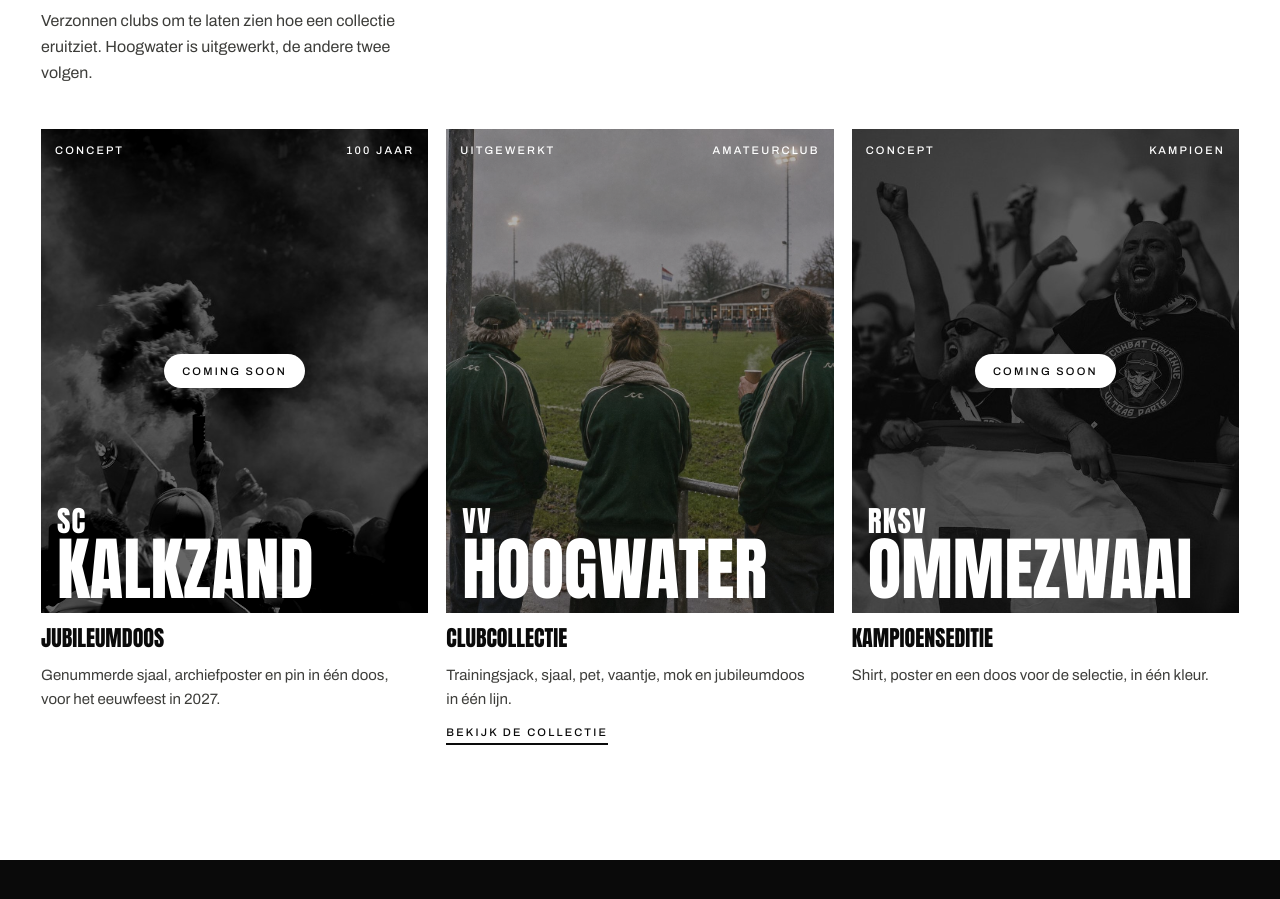
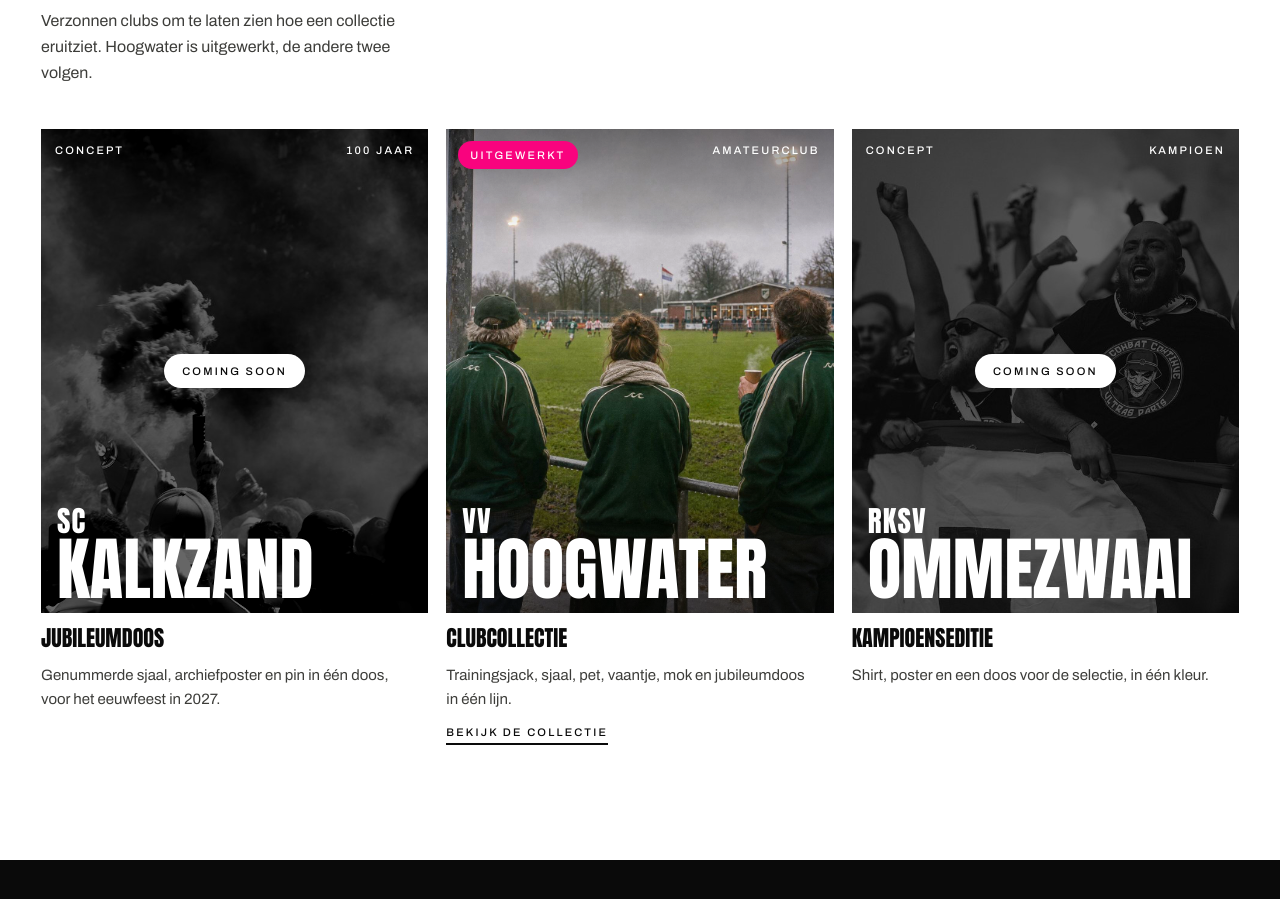
Before and after one commit to pmvndk/studiototaal, a plain HTML site: page index.html in a window 1280 px wide. Shown: the part 5410-6309 px from the top of the page. Drawn offline with Linux system fonts and the light colour scheme.

Commit message:
Hoogwater-kaart vol in kleur met roze label
Co-Authored-By: Claude Opus 5.5 <noreply@anthropic.com>

```diff
--- a/index.html
+++ b/index.html
@@ -150,6 +150,11 @@ img{max-width:100%;display:block}
 .card .tg{position:absolute;left:14px;top:14px;color:var(--w)}
 .card .ed{position:absolute;right:14px;top:14px;color:var(--w)}
 .card.soon .bd img,.card.soon:hover .bd img,.card.soon.live .bd img{filter:grayscale(1) contrast(1.2) brightness(.4)}
+.card.af .bd img,.card.af:hover .bd img,.card.af.live .bd img{filter:saturate(1.3) contrast(1.08) brightness(1.02)}
+.card.af .bd::after{content:"";position:absolute;inset:auto 0 0 0;height:45%;background:linear-gradient(to top,rgba(0,0,0,.6),transparent);pointer-events:none}
+.card.af .bd::before{content:"";position:absolute;inset:0 0 auto 0;height:22%;background:linear-gradient(to bottom,rgba(0,0,0,.45),transparent);pointer-events:none;z-index:1}
+.card.af .nm,.card.af .tg,.card.af .ed{z-index:2}
+.card.af .tg{background:#F9037E;color:var(--w);border-radius:999px;padding:7px 12px;top:12px;left:12px}
 .card .cs{position:absolute;inset:0;display:grid;place-items:center;pointer-events:none}
 .card .cs span{background:var(--w);color:var(--k);border-radius:999px;padding:10px 18px}
 .card .go{color:var(--k);text-decoration:none;border-bottom:2px solid var(--k);justify-self:start;padding-bottom:3px}
@@ -259,7 +264,7 @@ footer .credits{color:#6E6E6A;font-size:12px;line-height:1.5;margin-top:16px;max
   <div class="head"><h2 class="disp">Drie clubs, in concept</h2><p>Verzonnen clubs om te laten zien hoe een collectie eruitziet. Hoogwater is uitgewerkt, de andere twee volgen.</p></div>
   <div class="cards">
     <article class="card soon"><div class="bd"><img src="img/unsplash/rook.jpg" alt=""><div class="cs"><span class="cap">Coming soon</span></div><span class="cap tg">Concept</span><span class="cap ed">100 jaar</span><div class="nm"><small>SC</small>Kalkzand</div></div><h3>Jubileumdoos</h3><p>Genummerde sjaal, archiefposter en pin in één doos, voor het eeuwfeest in 2027.</p></article>
-    <article class="card"><div class="bd"><img src="img/amateur/langs-de-lijn.jpg" alt="Vrijwilligers in VV Hoogwater-trainingsjacks langs de lijn"><span class="cap tg">Uitgewerkt</span><span class="cap ed">Amateurclub</span><div class="nm"><small>VV</small>Hoogwater</div></div><h3>Clubcollectie</h3><p>Trainingsjack, sjaal, pet, vaantje, mok en jubileumdoos in één lijn.</p><a class="cap go" href="#amateur">Bekijk de collectie</a></article>
+    <article class="card af"><div class="bd"><img src="img/amateur/langs-de-lijn.jpg" alt="Vrijwilligers in VV Hoogwater-trainingsjacks langs de lijn"><span class="cap tg">Uitgewerkt</span><span class="cap ed">Amateurclub</span><div class="nm"><small>VV</small>Hoogwater</div></div><h3>Clubcollectie</h3><p>Trainingsjack, sjaal, pet, vaantje, mok en jubileumdoos in één lijn.</p><a class="cap go" href="#amateur">Bekijk de collectie</a></article>
     <article class="card soon"><div class="bd"><img src="img/unsplash/ultras.jpg" alt=""><div class="cs"><span class="cap">Coming soon</span></div><span class="cap tg">Concept</span><span class="cap ed">Kampioen</span><div class="nm"><small>RKSV</small>Ommezwaai</div></div><h3>Kampioenseditie</h3><p>Shirt, poster en een doos voor de selectie, in één kleur.</p></article>
   </div>
 </section>
```
